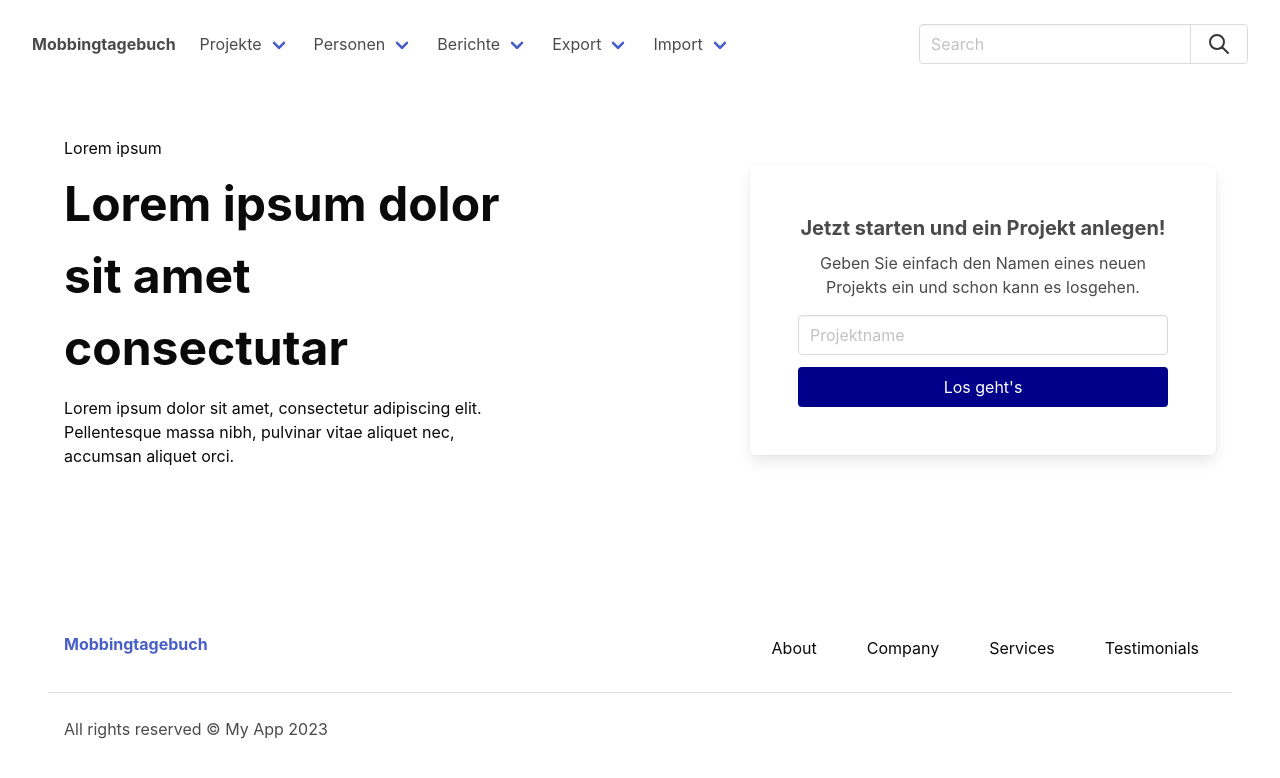
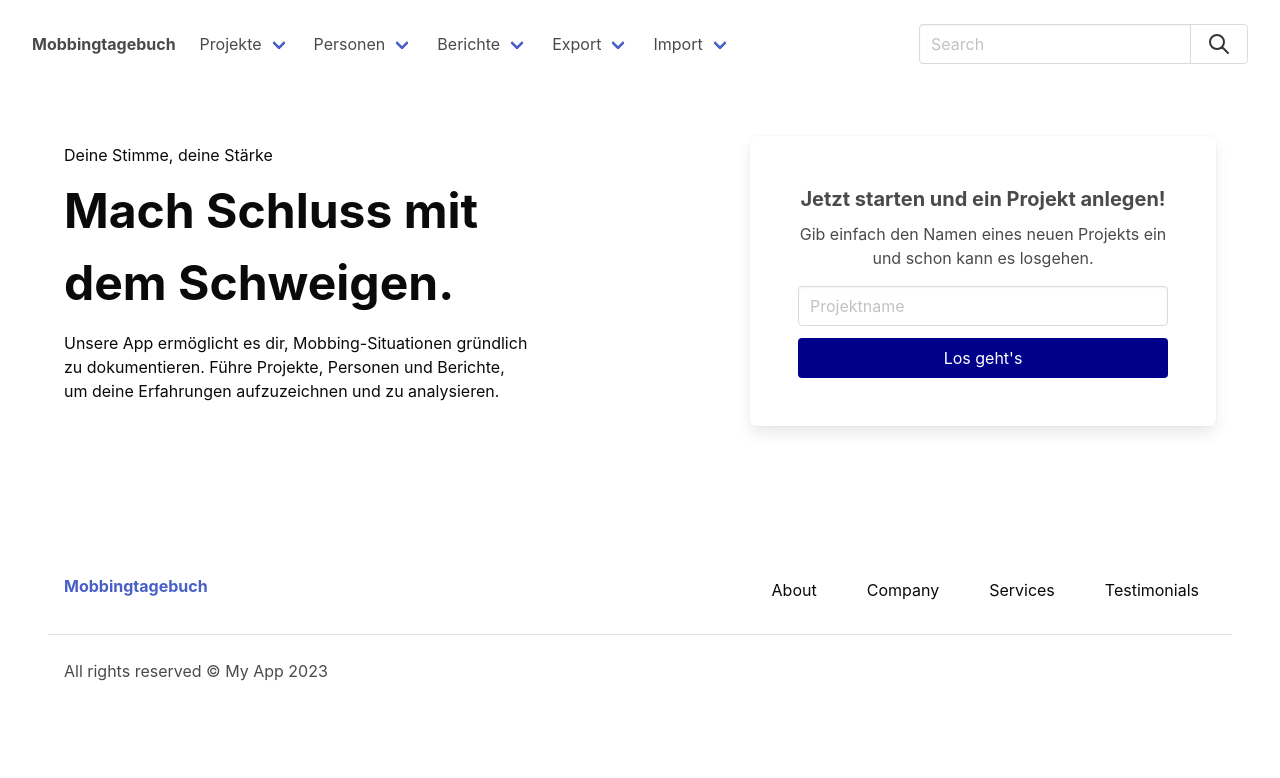
Before and after one commit to moritzott/mobbingtagebuch, an Angular app: page /home in a window 1280 px wide. Shown: the top 778 px of the page. Built offline with nearby package versions, Linux system fonts and the light colour scheme.

Commit message:
style(app): :lipstick: add real text for home page

```diff
--- a/src/app/home/component/hero/hero.component.html
+++ b/src/app/home/component/hero/hero.component.html
@@ -1,10 +1,11 @@
-<span class="has-text-black">Lorem ipsum</span>
+<span class="has-text-black">Deine Stimme, deine Stärke</span>
 <h2
     class="has-text-black mt-2 mb-3 is-size-1 is-size-3-mobile has-text-weight-bold"
 >
-    Lorem ipsum dolor sit amet consectutar
+    Mach Schluss mit dem Schweigen.
 </h2>
 <p class="has-text-black">
-    Lorem ipsum dolor sit amet, consectetur adipiscing elit. Pellentesque massa
-    nibh, pulvinar vitae aliquet nec, accumsan aliquet orci.
+    Unsere App ermöglicht es dir, Mobbing-Situationen gründlich zu
+    dokumentieren. Führe Projekte, Personen und Berichte, um deine Erfahrungen
+    aufzuzeichnen und zu analysieren.
 </p>
--- a/src/app/home/component/new-project-card/new-project-card.component.html
+++ b/src/app/home/component/new-project-card/new-project-card.component.html
@@ -3,7 +3,7 @@
         Jetzt starten und ein Projekt anlegen!
     </h4>
     <p class="has-text-grey-dark mb-4">
-        Geben Sie einfach den Namen eines neuen Projekts ein und schon kann es
+        Gib einfach den Namen eines neuen Projekts ein und schon kann es
         losgehen.
     </p>
     <form (ngSubmit)="onSubmit(shortForm)" #shortForm="ngForm">
```
